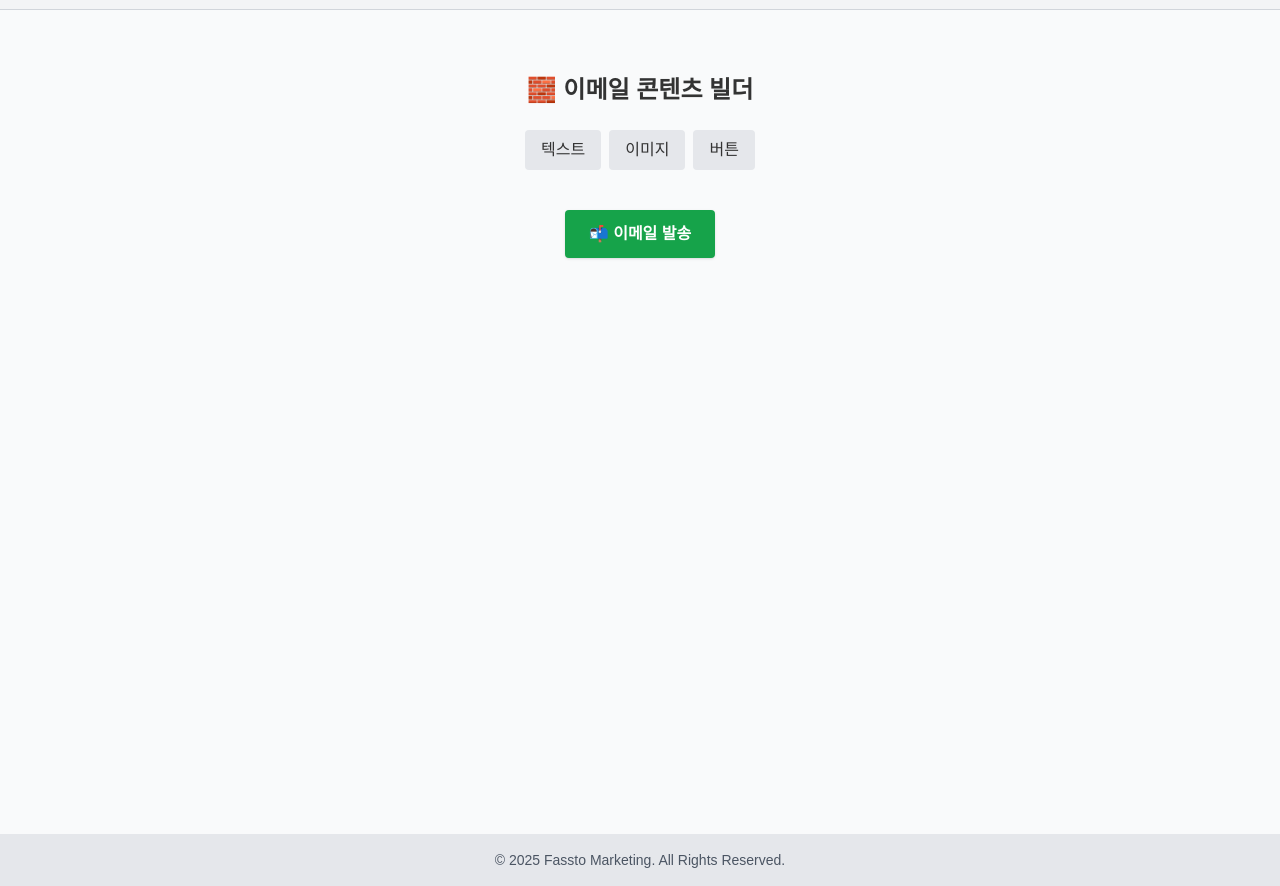
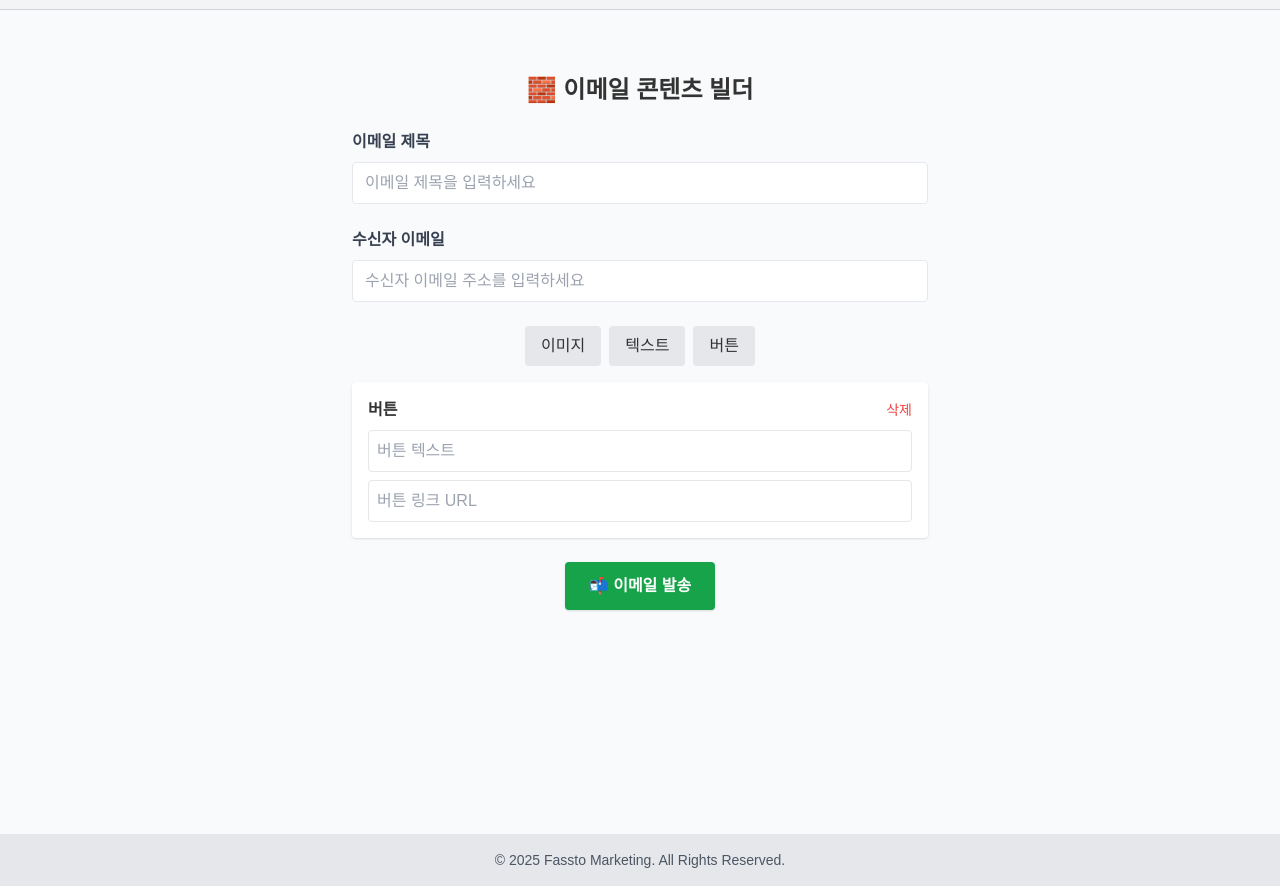
Before and after one commit to fassto-marketing/fassto-marketing, a website: page send-email.html in a window 1280 px wide. Both pictures are taken after a click on the button "버튼". Shown: the part 55-941 px from the top of the page. Drawn offline with nearby package versions, Linux system fonts and the light colour scheme; a web font is replaced by a local one.

Commit message:
Update send-email.html

```diff
--- a/send-email.html
+++ b/send-email.html
@@ -39,9 +39,23 @@
 <main class="bg-gray-50 min-h-screen flex flex-col items-center py-10">
   <h1 class="text-2xl font-bold mb-6">🧱 이메일 콘텐츠 빌더</h1>
 
+<!-- 이메일 제목 입력란: 콘텐츠 빌더 위쪽에 배치 -->
+<div class="w-full max-w-xl mb-6">
+  <label for="email-subject" class="block mb-2 font-semibold text-gray-700">이메일 제목</label>
+  <input id="email-subject" type="text" placeholder="이메일 제목을 입력하세요"
+         class="w-full border rounded px-3 py-2 focus:outline-none focus:ring-2 focus:ring-green-500" />
+</div>
+
+<!-- 발송처 입력란 -->
+<div class="w-full max-w-xl mb-6">
+  <label for="email-recipient" class="block mb-2 font-semibold text-gray-700">수신자 이메일</label>
+  <input id="email-recipient" type="email" placeholder="수신자 이메일 주소를 입력하세요"
+         class="w-full border rounded px-3 py-2 focus:outline-none focus:ring-2 focus:ring-green-500" />
+</div>
+
   <div class="flex space-x-2 mb-4">
+    <button onclick="addImageBlock()" class="bg-gray-200 hover:bg-gray-300 px-4 py-2 rounded">이미지</button>
     <button onclick="addTextBlock()" class="bg-gray-200 hover:bg-gray-300 px-4 py-2 rounded">텍스트</button>
-    <button onclick="addImageBlock()" class="bg-gray-200 hover:bg-gray-300 px-4 py-2 rounded">이미지</button>
     <button onclick="addButtonBlock()" class="bg-gray-200 hover:bg-gray-300 px-4 py-2 rounded">버튼</button>
   </div>
 
@@ -146,7 +160,32 @@
       }
     }
 
+    function addButtonBlock() {
+      const block = document.createElement('div');
+      block.className = 'block p-4 bg-white rounded shadow';
+      block.innerHTML = `
+        <div class="flex justify-between items-center mb-2">
+          <strong>버튼</strong>
+          <button onclick="this.closest('.block').remove()" class="text-sm text-red-500">삭제</button>
+        </div>
+        <input type="text" placeholder="버튼 텍스트" class="w-full border p-2 rounded mb-2" />
+        <input type="text" placeholder="버튼 링크 URL" class="w-full border p-2 rounded" />
+      `;
+      document.getElementById('builder').appendChild(block);
+    }
+
     function sendEmail() {
+      const subject = document.getElementById('email-subject').value.trim();
+      const recipient = document.getElementById('email-recipient').value.trim();
+      if (!subject) {
+        alert('이메일 제목을 입력해 주세요!');
+        return;
+      }
+      if (!recipient) {
+        alert('수신자 이메일을 입력해 주세요!');
+        return;
+      }
+
       const blocks = document.querySelectorAll('#builder > div');
       let html = '';
 
```
